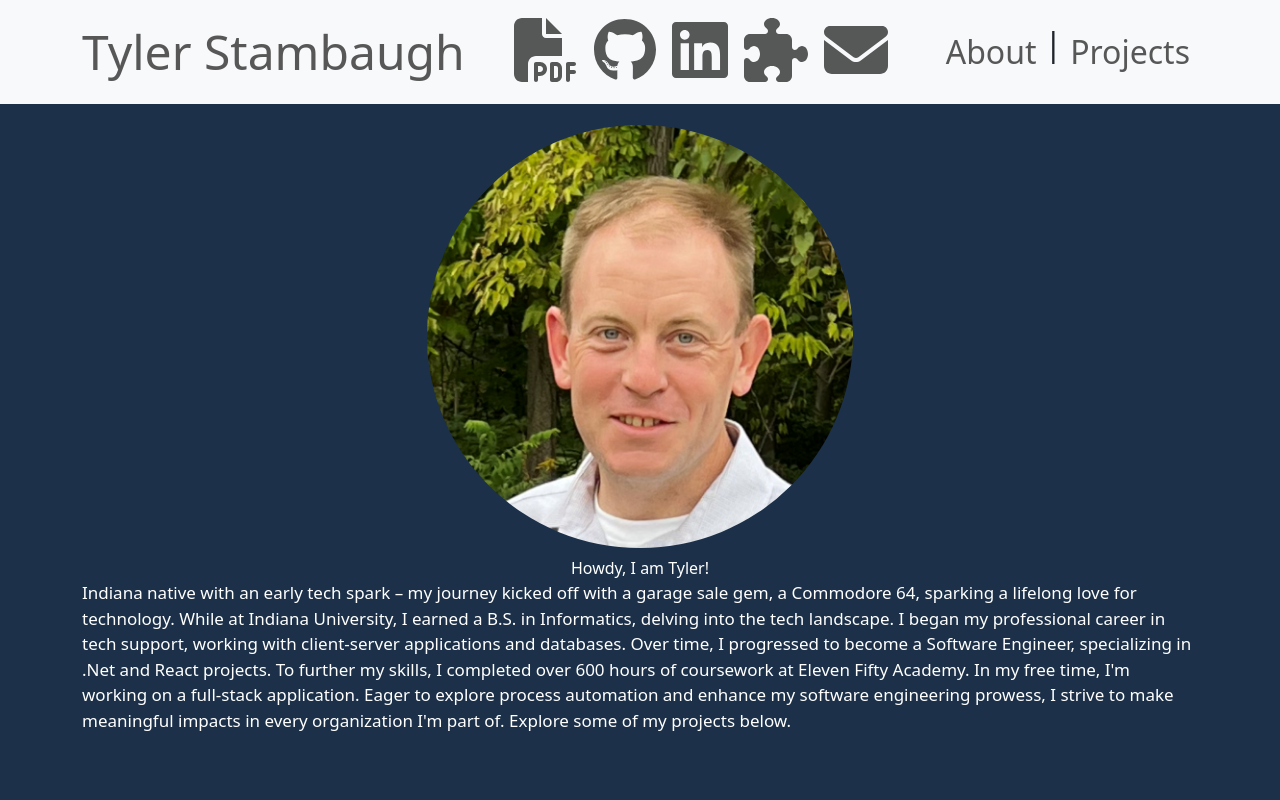
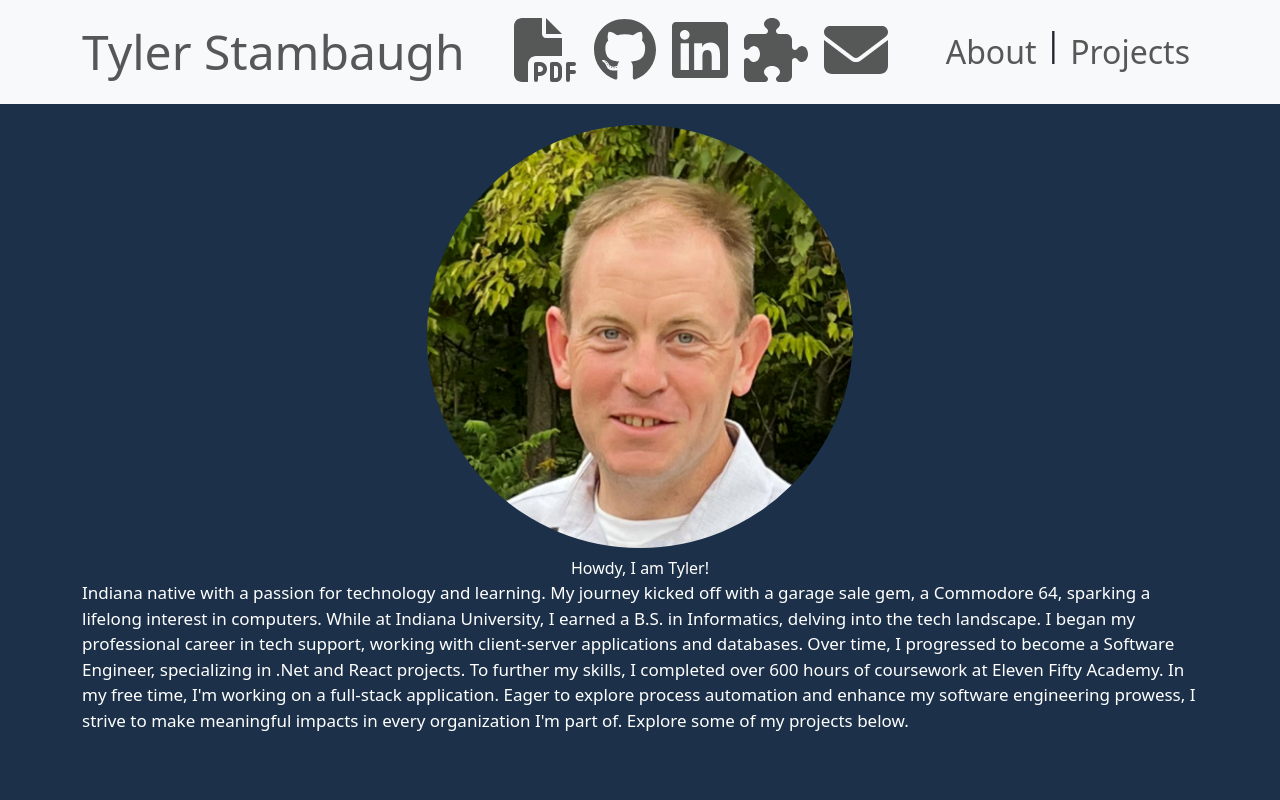
Before and after one commit to tylerstambaugh/ProfessionalPortfolio, a React (Vite) app: page / in a window 1280 px wide. Shown: the top 800 px of the page. Built offline with nearby package versions, Linux system fonts and the light colour scheme.

Commit message:
update about me

```diff
--- a/src/components/AboutMe.tsx
+++ b/src/components/AboutMe.tsx
@@ -3,7 +3,7 @@ import Headshot from "../assets/images/headshot_sized.png";
 import { Col, Container, Row, Image } from "react-bootstrap";
 
 const greeting = "Howdy, I am Tyler!";
-const bio1 = `Indiana native with an early tech spark – my journey kicked off with a garage sale gem, a Commodore 64, sparking a lifelong love for technology.
+const bio1 = `Indiana native with a passion for technology and learning. My journey kicked off with a garage sale gem, a Commodore 64, sparking a lifelong interest in computers.
    While at Indiana University, I earned a B.S. in Informatics, delving into the tech landscape. I began my professional career in tech support, working with
    client-server applications and databases. Over time, I progressed to become a Software Engineer, specializing in .Net and React projects. To further my skills,
    I completed over 600 hours of coursework at Eleven Fifty Academy. In my free time, I'm working on a full-stack application.  Eager to explore process automation and enhance my software engineering prowess,
```
